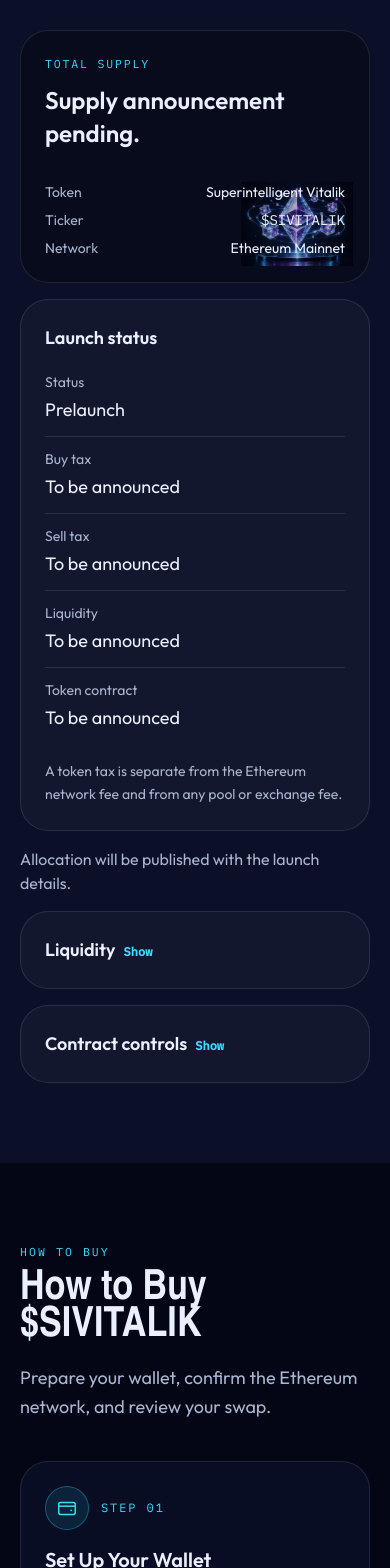
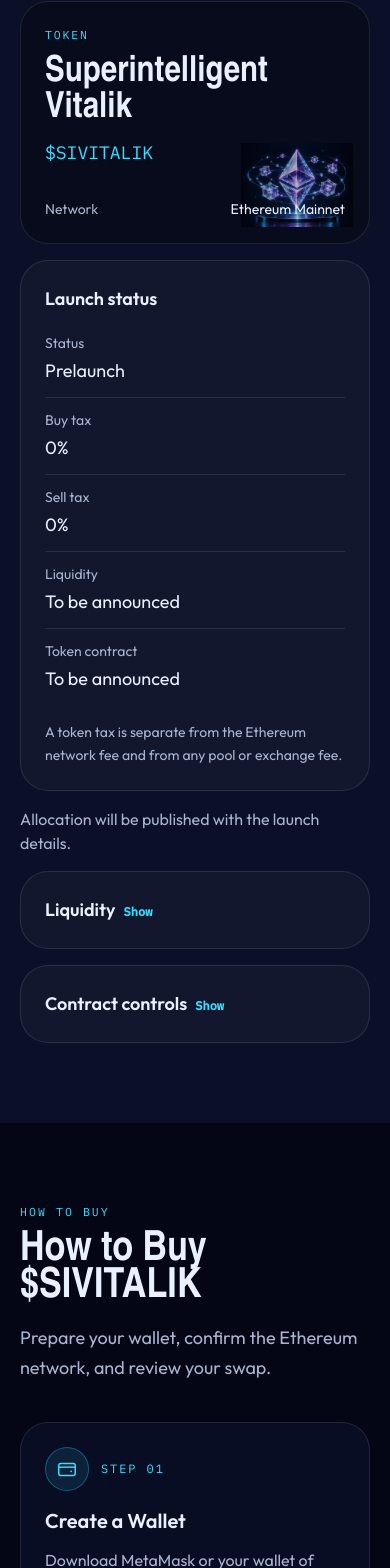
Before and after one commit to JackMiller825/SIVITALIK, a Next.js app: page / in a window 390 px wide. Shown: the part 3060-4628 px from the top of the page. Built offline with nearby package versions, Linux system fonts and the light colour scheme; a web font is replaced by a local one.

Commit message:
Update tokenomics, the buy steps, and the social links.
Remove the total-supply panel, publish the four Uniswap buy steps with a zero tax, and point every X and Telegram link at the URLs in config.

Co-authored-by: ml662553 <ml662553@gmail.com>

```diff
--- a/components/buy-section.tsx
+++ b/components/buy-section.tsx
@@ -1,31 +1,23 @@
 import { CopyAddress } from "@/components/copy-address";
 import { PrimaryLink } from "@/components/primary-link";
 import { project } from "@/config/project";
-import { buyHref, channels, chartHref } from "@/lib/project";
+import { buyHref, chartHref, socialLinks } from "@/lib/project";
 
 const STEPS = [
   {
-    title: "Set Up Your Wallet",
-    body: "Choose an Ethereum-compatible wallet. Install it from its official source and complete the setup.",
-    note: "Keep your recovery phrase private. This website never needs it.",
+    title: "Create a Wallet",
     icon: WalletIcon,
   },
   {
-    title: "Add ETH on Ethereum",
-    body: "Add ETH to your wallet on Ethereum Mainnet. Keep enough available for the purchase and network fees.",
-    note: "Check the withdrawal network before transferring from an exchange.",
+    title: "Get Some ETH",
     icon: EthIcon,
   },
   {
-    title: "Open the Trading Page",
-    body: "",
-    note: "",
+    title: "Go to Uniswap",
     icon: LinkIcon,
   },
   {
-    title: "Review and Confirm",
-    body: "Enter the amount of ETH, then review the expected tokens, price impact, slippage tolerance, and fees. Confirm only if the details match your intention.",
-    note: "After confirmation, you can inspect the transaction in your wallet or on the block explorer.",
+    title: `Switch ETH for ${project.DISPLAY_TICKER}`,
     icon: CheckIcon,
   },
 ];
@@ -61,7 +53,7 @@ export function BuySection() {
   const buy = buyHref();
   const chart = chartHref();
   const address = project.CONTRACT_ADDRESS?.trim() || null;
-  const socials = channels();
+  const socials = socialLinks();
   const live = Boolean(buy);
 
   return (
@@ -87,42 +79,23 @@ export function BuySection() {
                   <p className="font-mono text-xs tracking-[0.16em] text-cyan uppercase">Step 0{index + 1}</p>
                 </div>
                 <h3 className="mt-4 text-xl font-semibold text-silver">{step.title}</h3>
-                {index === 2 ? (
-                  live ? (
-                    <div className="mt-3 space-y-3">
-                      <p className="text-base leading-relaxed text-mist">
-                        Open the project’s published trading link, connect your wallet on the exchange, and confirm that the selected token matches the contract address shown here.
-                      </p>
-                      <p className="text-sm text-silver">Network: {project.NETWORK}</p>
-                      {buy ? (
-                        <PrimaryLink href={buy} external>
-                          Open the trading page
-                        </PrimaryLink>
-                      ) : null}
-                      {address ? <CopyAddress address={address} /> : null}
-                    </div>
-                  ) : (
-                    <p className="mt-3 text-base leading-relaxed text-mist">
-                      Trading is not live yet. The trading link and contract details will appear here when announced.
-                    </p>
-                  )
-                ) : (
-                  <>
-                    <p className="mt-3 text-base leading-relaxed text-mist">{step.body}</p>
-                    <p className="mt-3 text-sm leading-relaxed text-mist">{step.note}</p>
-                  </>
-                )}
+                <StepBody index={index} address={address} />
               </li>
             );
           })}
         </ol>
 
         <aside className="mt-6 rounded-[28px] border border-white/10 bg-white/[0.03] p-6 sm:p-8">
+          <div className="flex flex-col gap-4 sm:flex-row sm:flex-wrap sm:items-center">
             {live && buy ? (
-            <div className="flex flex-col gap-4 sm:flex-row sm:flex-wrap sm:items-center">
               <PrimaryLink href={buy} external>
                 Buy {project.DISPLAY_TICKER}
               </PrimaryLink>
+            ) : (
+              <PrimaryLink href="https://app.uniswap.org/" external>
+                Open Uniswap
+              </PrimaryLink>
+            )}
             {address ? <CopyAddress address={address} /> : null}
             {chart ? (
               <a href={chart} target="_blank" rel="noopener noreferrer" className="focus-ring text-sm text-cyan underline-offset-4 hover:underline">
@@ -130,24 +103,13 @@ export function BuySection() {
                 <span className="sr-only"> (opens in a new tab)</span>
               </a>
             ) : null}
-            </div>
-          ) : (
-            <div className="space-y-3">
-              <p className="text-lg text-silver">Trading details coming soon.</p>
-              {socials.length > 0 ? (
-                <ul className="flex flex-wrap gap-4">
             {socials.map((link) => (
-                    <li key={link.href}>
-                      <a href={link.href} target="_blank" rel="noopener noreferrer" className="focus-ring text-sm text-cyan underline-offset-4 hover:underline">
+              <a key={link.label} href={link.href} target="_blank" rel="noopener noreferrer" className="focus-ring text-sm text-cyan underline-offset-4 hover:underline">
                 {link.label}
                 <span className="sr-only"> (opens in a new tab)</span>
               </a>
-                    </li>
             ))}
-                </ul>
-              ) : null}
           </div>
-          )}
           <p className="mt-4 text-sm leading-relaxed text-mist">
             This site does not connect a wallet or submit a swap. The exchange page is where a purchase happens.
           </p>
@@ -170,6 +132,50 @@ export function BuySection() {
         </div>
       </div>
     </section>
+  );
+}
+
+function StepBody({ index, address }: { index: number; address: string | null }) {
+  if (index === 0) {
+    return (
+      <p className="mt-3 text-base leading-relaxed text-mist">
+        Download MetaMask or your wallet of choice from the App Store or Google Play Store for free. Desktop users, download the Google Chrome extension by going to{" "}
+        <a href="https://metamask.io/" target="_blank" rel="noopener noreferrer" className="focus-ring text-cyan underline-offset-4 hover:underline">
+          metamask.io
+          <span className="sr-only"> (opens in a new tab)</span>
+        </a>
+        .
+      </p>
+    );
+  }
+  if (index === 1) {
+    return (
+      <p className="mt-3 text-base leading-relaxed text-mist">
+        Have ETH in your wallet to switch to {project.DISPLAY_TICKER}. If you don’t have any ETH, you can buy directly on MetaMask, transfer from another wallet, or buy on another exchange and send it to your wallet.
+      </p>
+    );
+  }
+  if (index === 2) {
+    return (
+      <div className="mt-3 space-y-3">
+        <p className="text-base leading-relaxed text-mist">
+          Connect to Uniswap. Go to{" "}
+          <a href="https://app.uniswap.org/" target="_blank" rel="noopener noreferrer" className="focus-ring text-cyan underline-offset-4 hover:underline">
+            app.uniswap.org
+            <span className="sr-only"> (opens in a new tab)</span>
+          </a>{" "}
+          in Google Chrome or on the browser inside your MetaMask app. Connect your wallet. Paste the {project.DISPLAY_TICKER} token address into Uniswap, select {project.DISPLAY_TICKER}, and confirm. When MetaMask prompts you for a wallet signature, check that it matches this swap, then sign.
+        </p>
+        {address ? <CopyAddress address={address} /> : (
+          <p className="text-sm leading-relaxed text-mist">The token address will appear here when it is published.</p>
+        )}
+      </div>
+    );
+  }
+  return (
+    <p className="mt-3 text-base leading-relaxed text-mist">
+      Switch ETH for {project.DISPLAY_TICKER}. We have zero taxes, so you don’t need to worry about buying with a specific slippage, although you may need to use slippage during times of market volatility.
+    </p>
   );
 }
 
--- a/components/token-section.tsx
+++ b/components/token-section.tsx
@@ -18,7 +18,6 @@ function Fact({ label, value, note }: { label: string; value: string; note?: str
 }
 
 export function TokenSection() {
-  const supply = project.TOTAL_SUPPLY;
   const allocation = allocationSummary();
   const address = project.CONTRACT_ADDRESS?.trim() || null;
   const explorer = explorerHref();
@@ -45,10 +44,10 @@ export function TokenSection() {
           Tokenomics
         </h2>
         <p className="mt-4 max-w-2xl text-lg leading-relaxed text-mist">
-          The supply, distribution, and contract details behind {project.DISPLAY_TICKER}.
+          The contract details behind {project.DISPLAY_TICKER}.
         </p>
 
-        <div className="mt-10 grid items-stretch gap-4 lg:grid-cols-[minmax(0,1.15fr)_minmax(0,0.85fr)]">
+        <div className="mt-10 grid items-stretch gap-4 lg:grid-cols-2">
           <article className="relative overflow-hidden rounded-[28px] border border-white/10 bg-[#070b1c] p-6 sm:p-8">
             <div className="pointer-events-none absolute right-4 bottom-4 w-28 opacity-70 sm:w-36" aria-hidden="true">
               <div className="relative aspect-[4/3]">
@@ -62,26 +61,12 @@ export function TokenSection() {
                 />
               </div>
             </div>
-            <p className="font-mono text-[0.72rem] tracking-[0.16em] text-cyan uppercase">Total supply</p>
-            {supply ? (
-              <p className="mt-3 max-w-full font-display text-[clamp(2.4rem,7vw,5.5rem)] leading-none font-bold break-words text-silver">
-                {groupInteger(supply)}
-                {!live ? <span className="mt-3 block font-sans text-base font-medium tracking-normal text-mist normal-case">Announced supply. Trading status is separate.</span> : null}
-              </p>
-            ) : (
-              <p className="mt-3 max-w-sm text-2xl leading-snug font-semibold text-silver">
-                Supply announcement pending.
-              </p>
-            )}
+            <p className="font-mono text-[0.72rem] tracking-[0.16em] text-cyan uppercase">Token</p>
+            <p className="relative mt-3 font-display text-4xl leading-none font-bold text-silver sm:text-5xl">
+              {project.PROJECT_NAME}
+            </p>
+            <p className="relative mt-3 font-mono text-lg text-cyan">{project.DISPLAY_TICKER}</p>
             <dl className="relative mt-8 space-y-2 text-sm">
-              <div className="flex flex-wrap justify-between gap-2">
-                <dt className="text-mist">Token</dt>
-                <dd className="text-silver">{project.PROJECT_NAME}</dd>
-              </div>
-              <div className="flex flex-wrap justify-between gap-2">
-                <dt className="text-mist">Ticker</dt>
-                <dd className="font-mono text-silver">{project.DISPLAY_TICKER}</dd>
-              </div>
               <div className="flex flex-wrap justify-between gap-2">
                 <dt className="text-mist">Network</dt>
                 <dd className="text-silver">{project.NETWORK}</dd>
@@ -101,12 +86,12 @@ export function TokenSection() {
               <Fact label="Status" value={live ? "Live" : "Prelaunch"} />
               <Fact
                 label="Buy tax"
-                value={publishedValue(buyTax, live)}
+                value={buyTax ?? "To be announced"}
                 note={project.BUY_TAX?.note}
               />
               <Fact
                 label="Sell tax"
-                value={publishedValue(sellTax, live)}
+                value={sellTax ?? "To be announced"}
                 note={project.SELL_TAX?.note}
               />
               <Fact
--- a/config/project.ts
+++ b/config/project.ts
@@ -73,13 +73,14 @@ export const project = {
   EXPLORER_URL: null as string | null,
   BUY_URL: null as string | null,
   CHART_URL: null as string | null,
-  TELEGRAM_URL: null as string | null,
-  X_URL: null as string | null,
+  // Replace these with the project profiles. Every X and Telegram link reads these fields.
+  TELEGRAM_URL: "https://t.me/" as string | null,
+  X_URL: "https://x.com/" as string | null,
   OTHER_CHANNELS: [] as OfficialChannel[],
   TOTAL_SUPPLY: null as string | null,
   DECIMALS: null as number | null,
-  BUY_TAX: null as TaxDetail | null,
-  SELL_TAX: null as TaxDetail | null,
+  BUY_TAX: { percent: 0, note: null } as TaxDetail | null,
+  SELL_TAX: { percent: 0, note: null } as TaxDetail | null,
   ALLOCATION_BASIS: null as AllocationBasis | null,
   ALLOCATIONS: null as AllocationItem[] | null,
   LIQUIDITY: null as LiquidityDetail | null,
--- a/lib/project.ts
+++ b/lib/project.ts
@@ -52,14 +52,31 @@ export function telegramHref(): string | null {
   return httpUrl(project.TELEGRAM_URL);
 }
 
+export function xHref(): string | null {
+  return httpUrl(project.X_URL);
+}
+
+function hasProfilePath(value: string | null): boolean {
+  if (!value) return false;
+  try {
+    const path = new URL(value).pathname.replace(/\/+$/, "");
+    return path.length > 0;
+  } catch {
+    return false;
+  }
+}
+
 export type PublicChannel = { label: string; href: string };
 
+export function socialLinks(): PublicChannel[] {
+  return [
+    { label: "X", href: xHref() ?? "https://x.com/" },
+    { label: "Telegram", href: telegramHref() ?? "https://t.me/" },
+  ];
+}
+
 export function channels(): PublicChannel[] {
-  const items: PublicChannel[] = [];
-  const telegram = telegramHref();
-  const x = httpUrl(project.X_URL);
-  if (telegram) items.push({ label: "Telegram", href: telegram });
-  if (x) items.push({ label: "X", href: x });
+  const items: PublicChannel[] = [...socialLinks()];
   for (const channel of project.OTHER_CHANNELS as OfficialChannel[]) {
     const href = httpUrl(channel.url);
     const label = channel.label.trim();
@@ -78,7 +95,9 @@ export function launchAction(): { href: string; label: string; external: boolean
 
 export function secondaryAction(): { href: string; label: string; external: boolean } {
   const telegram = telegramHref();
-  if (telegram) return { href: telegram, label: "Join Telegram", external: true };
+  if (telegram && hasProfilePath(telegram)) {
+    return { href: telegram, label: "Join Telegram", external: true };
+  }
   return { href: "#experience", label: "Explore the Experience", external: false };
 }
 
```
Also changed, not shown: components/site-header.tsx (+31 -1 lines), 2 other files (tests, documents, lock files or other folders). Lines whose indentation alone changed are shown as unchanged.
